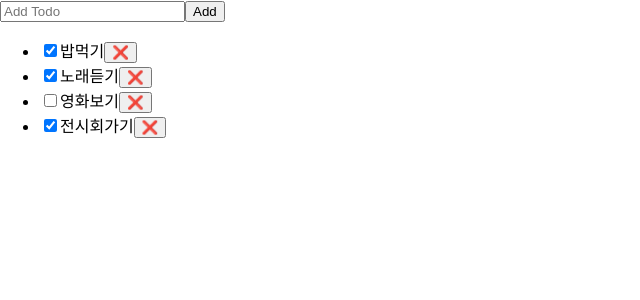
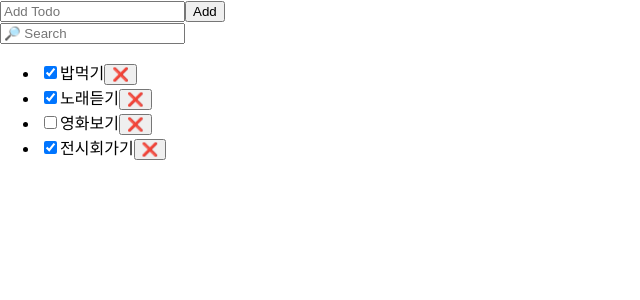
Before and after one commit to GongE7E/React-todo, a React (Create React App) app: page / in a window 1280 px wide. Shown: the top 300 px of the page, without its empty margins (0-640 px from the left). Built offline with nearby package versions, Linux system fonts and the light colour scheme; the HTML template or start-up script is replaced by a standard one.

Commit message:
feat:Add search

```diff
--- a/src/TodoList.jsx
+++ b/src/TodoList.jsx
@@ -1,12 +1,26 @@
-import React from 'react';
+import React, { useState } from 'react';
 import TodoItem from './TodoItem';
 
 export default function TodoList({ todos }) {
+  const [search, setSearch] = useState('');
+  const getSearchResult = () => {
+    return search === ''
+      ? todos
+      : todos.filter((todo) => todo.text.includes(search.toLowerCase()));
+  };
   return (
-    <ul>
-      {todos.map((item) => (
-        <TodoItem key={item.id} {...item} />
-      ))}
-    </ul>
+    <>
+      <input
+        type='text'
+        value={search}
+        placeholder='🔎 Search'
+        onChange={(e) => setSearch(e.target.value)}
+      />
+      <ul>
+        {getSearchResult().map((item) => (
+          <TodoItem key={item.id} {...item} />
+        ))}
+      </ul>
+    </>
   );
 }
```
